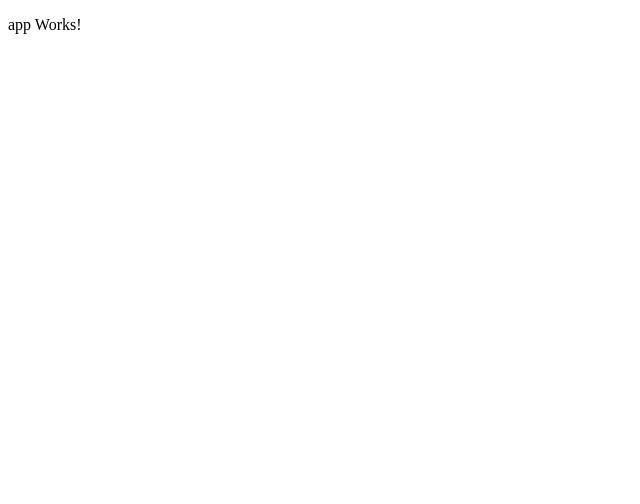
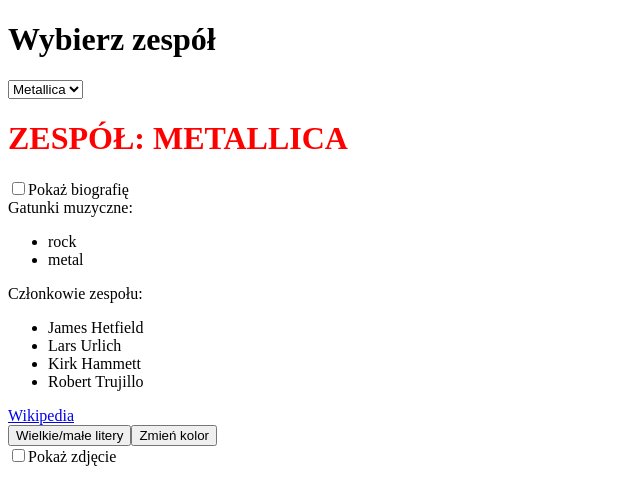
Before and after one commit to miloszpp/angular-szkolenie, an Angular app: page / in a window 1280 px wide. Shown: the top 504 px of the page, without its empty margins (0-640 px from the left). Built offline with nearby package versions, Linux system fonts and the light colour scheme.

Commit message:
Excercise 4: lists and ngFor

```diff
--- /dev/null
+++ b/src/app/app.component.html
@@ -0,0 +1,33 @@
+<h1>Wybierz zespół</h1>
+<select [(ngModel)]="band">
+    <option *ngFor="let band of bands" [ngValue]="band">{{band.name}}</option>
+</select>
+
+<div *ngIf="band">
+    <h1 [style.textTransform]="textTransform" [style.color]="color">Zespół: {{band.name}}</h1>
+    <div>
+        <label><input type="checkbox" [(ngModel)]="showBio" />Pokaż biografię</label>
+        <p *ngIf="showBio">{{band.bio}}</p>
+    </div>
+    <div>
+        Gatunki muzyczne:
+        <ul>
+            <li *ngFor="let genre of band.genres">{{genre}}</li>
+        </ul>
+    </div>
+    <div>
+        Członkowie zespołu:
+        <ul>
+            <li *ngFor="let member of band.members">{{member}}</li>
+        </ul>
+    </div>
+    <div>
+        <a [href]="band.links.wikipediaUrl">Wikipedia</a><br />
+        <button (click)="changeTransform()">Wielkie/małe litery</button>
+        <button (click)="changeColor()">Zmień kolor</button><br />
+    </div>
+    <div>
+        <label><input type="checkbox" [(ngModel)]="showPhoto" />Pokaż zdjęcie</label><br />
+        <img *ngIf="showPhoto" [src]="band.links.photoUrl" width="300" />
+    </div>
+</div>
--- a/src/app/app.component.ts
+++ b/src/app/app.component.ts
@@ -1,14 +1,57 @@
 import { Component } from '@angular/core';
+import { Band } from "./model";
 
 @Component({
   selector: 'app-root',
-  template: `
-    <p>
-      app Works!
-    </p>
-  `,
+  templateUrl: './app.component.html',
   styles: []
 })
 export class AppComponent {
-  title = 'app';
+  bands: Band[] = [
+    {
+      name: "Metallica",
+      bio: "Amerykański zespół heavymetalowy założony w Los Angeles w 1981 roku przez Jamesa Hetfielda i Larsa Ulricha.",
+      links: {
+        wikipediaUrl: "https://pl.wikipedia.org/wiki/Metallica",
+        photoUrl: "https://up-1.cdn-fullscreendirect.com/production/photos/7549/large/20161022_184841_7549_958066.jpeg"
+      },
+      genres: ["rock", "metal"],
+      members: ["James Hetfield", "Lars Urlich", "Kirk Hammett", "Robert Trujillo"]
+    },
+    {
+      name: "Slayer",
+      bio: "Amerykańska grupa muzyczna wykonująca thrash metal, powstała w 1981 roku w Huntington Park (przedmieścia Los Angeles).",
+      links: {
+        wikipediaUrl: "https://pl.wikipedia.org/wiki/Slayer",
+        photoUrl: "https://wallpaper.wiki/wp-content/uploads/2017/04/wallpaper.wiki-Slayer-Band-Images-HD-PIC-WPD005087.jpg"
+      },
+      genres: ["thrash metal"],
+      members: ["Kerry King", "Tom Arraya", "Paul Bostaph", "Gary Hott"]
+    },
+    {
+      name: "Kombi",
+      bio: "Polski zespół muzyczny, założony w 1969 roku przez Sławomira Łosowskiego, występujący początkowo pod nazwą Akcenty, a po jej zmianie w 1976 roku jako Kombi.",
+      links: {
+        wikipediaUrl: "https://pl.wikipedia.org/wiki/Kombi_(zesp%C3%B3%C5%82_muzyczny)",
+        photoUrl: "https://upload.wikimedia.org/wikipedia/commons/thumb/3/30/%22Kombi%22.JPG/1280px-%22Kombi%22.JPG"
+      },
+      genres: ["pop", "rock"],
+      members: ["Sławomir Łosowski", "Tomasz Łosowski", "Zbigniew Fil", "Karol Kozłowski"]
+    },
+  ];
+
+  band: Band = this.bands[0];
+
+  textTransform = "uppercase"
+  color = "red"
+
+  changeTransform() {
+    if (this.textTransform === "uppercase") this.textTransform = "lowercase";
+    else this.textTransform = "uppercase";
+  }
+
+  changeColor() {
+    if (this.color === "red") this.color = "blue";
+    else this.color = "red";
+  }
 }
--- a/src/app/app.module.ts
+++ b/src/app/app.module.ts
@@ -1,5 +1,6 @@
 import { BrowserModule } from '@angular/platform-browser';
 import { NgModule } from '@angular/core';
+import { FormsModule } from '@angular/forms';
 
 import { AppComponent } from './app.component';
 
@@ -8,7 +9,8 @@
     AppComponent
   ],
   imports: [
-    BrowserModule
+    BrowserModule,
+    FormsModule
   ],
   providers: [],
   bootstrap: [AppComponent]
--- /dev/null
+++ b/src/app/model.ts
@@ -0,0 +1,12 @@
+export interface Band {
+  name: string;
+  bio: string;
+  links: BandLinks;
+  genres: string[];
+  members: string[];
+}
+
+export interface BandLinks {
+  wikipediaUrl: string;
+  photoUrl: string;
+}
```
